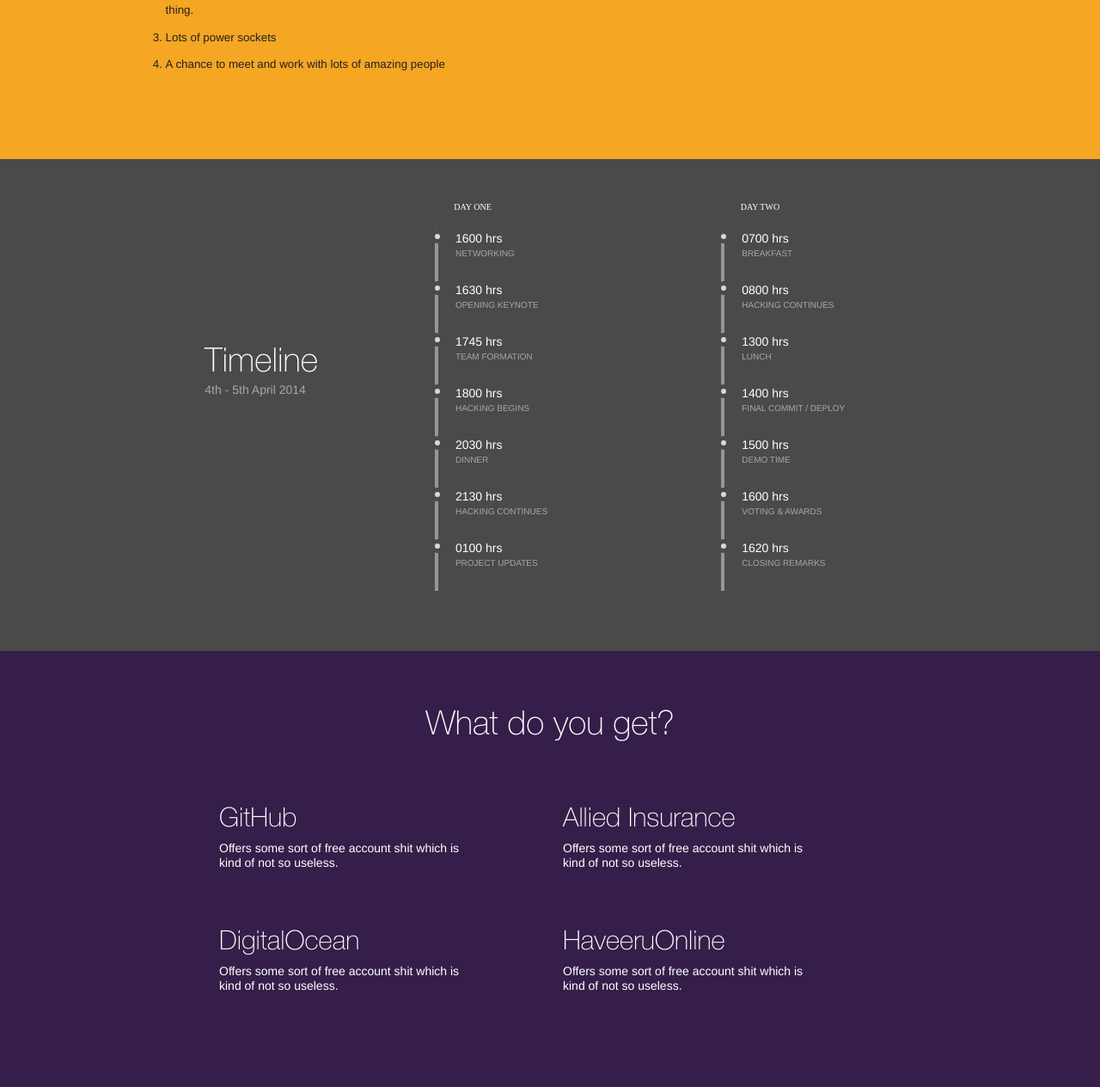
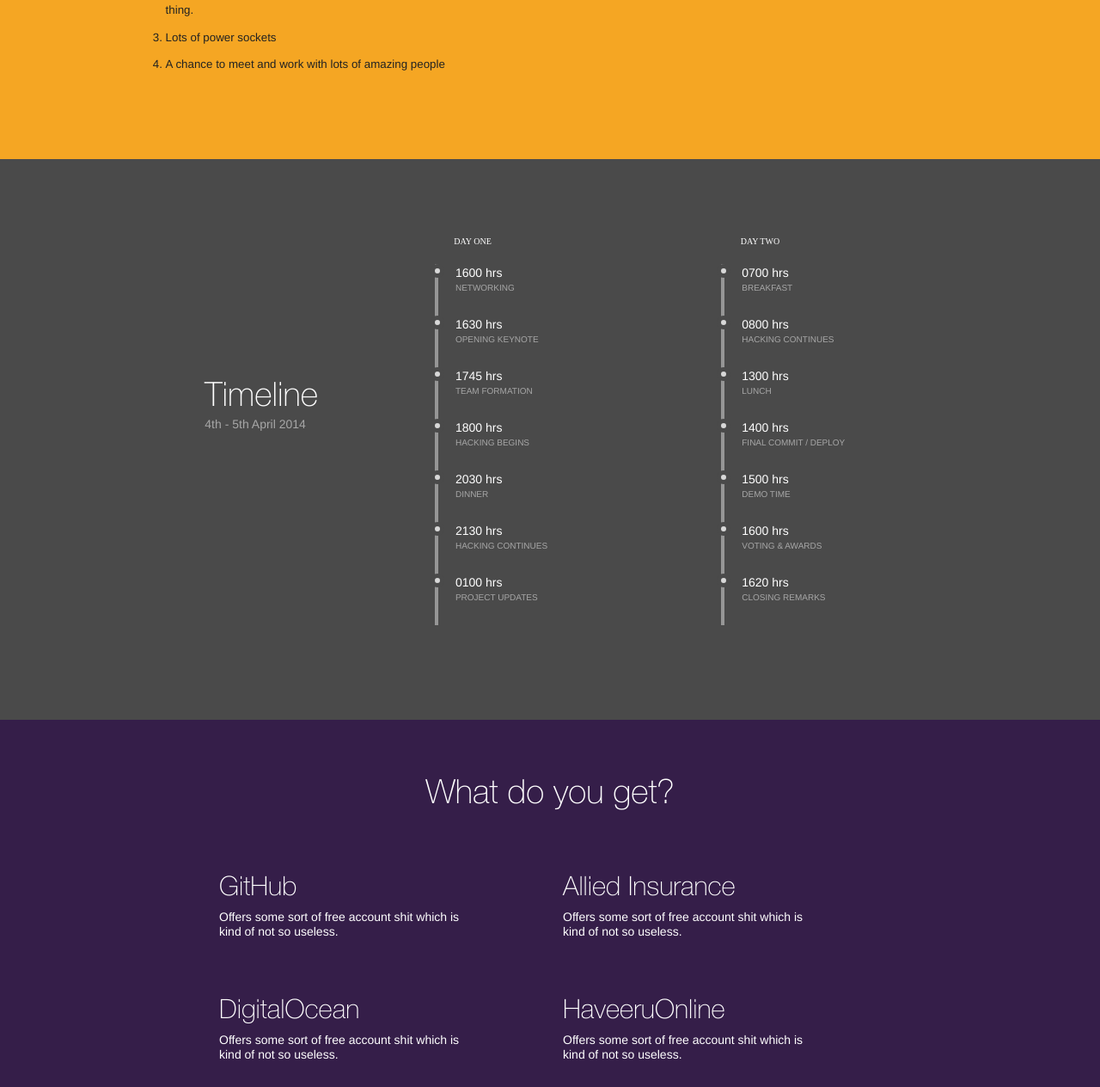
Before and after one commit to kickstartmv/kickstartmv-website, a PHP site: page / in a window 1280 px wide. Shown: the part 1972-3236 px from the top of the page at 86% size. Run offline with PHP 8.4, Linux system fonts and the light colour scheme.

Commit message:
increased padding of timeline slide

```diff
--- a/beta/css/style.css
+++ b/beta/css/style.css
@@ -387,7 +387,7 @@ opacity: 0.8;
 
 .slide8{
   background:#4A4A4A;
-  padding: 50px 0;
+  padding: 90px 0;
 }
 
 .slide8 h3{
```
